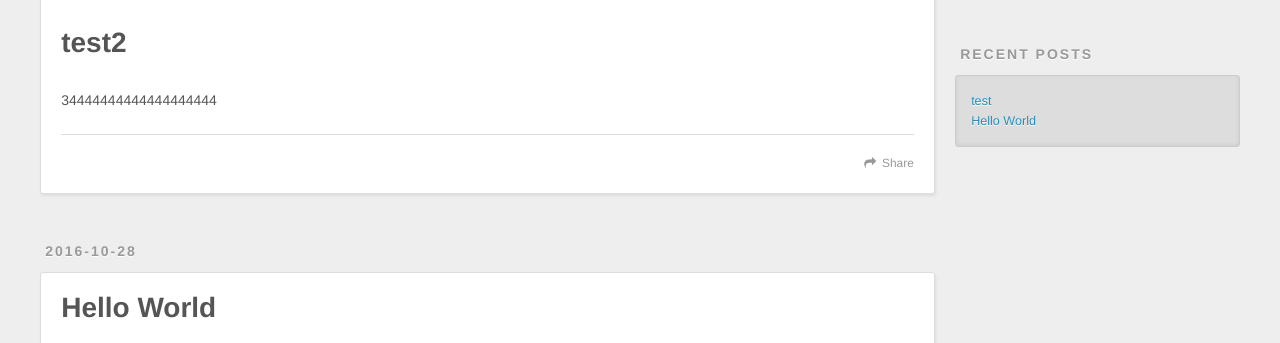
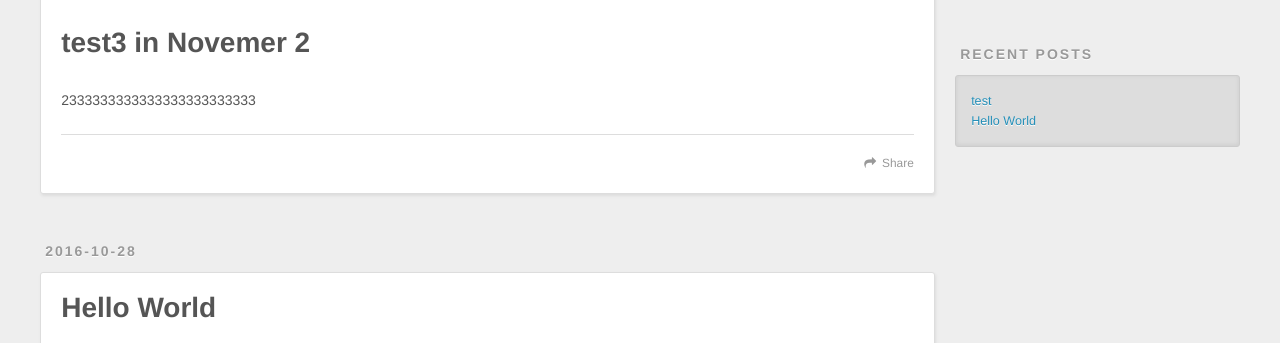
Before and after one commit to BG9GXM/bg9gxm.github.io, a plain HTML site: page index.html in a window 1280 px wide. Shown: the part 434-777 px from the top of the page. Drawn offline with nearby package versions, Linux system fonts and the light colour scheme.

Commit message:
Site updated: 2016-11-02 22:46:47

```diff
--- a/index.html
+++ b/index.html
@@ -86,7 +86,7 @@
 
     <div class="article-entry" itemprop="articleBody">
 
-        <h1 id="test2"><a href="#test2" class="headerlink" title="test2"></a>test2</h1><p>34444444444444444444</p>
+        <h1 id="test3-in-Novemer-2"><a href="#test3-in-Novemer-2" class="headerlink" title="test3 in Novemer 2"></a>test3 in Novemer 2</h1><p>2333333333333333333333333</p>
 
 
     </div>
```
Also changed, not shown: 2016/10/28/test/index.html (+5 -5 lines).
